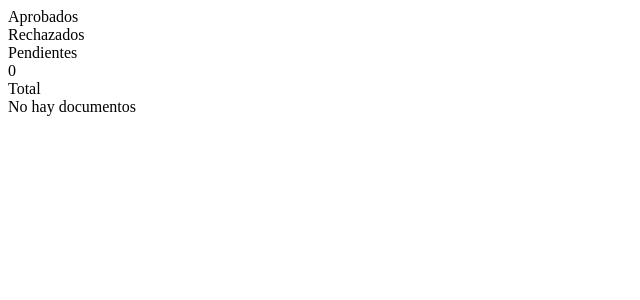
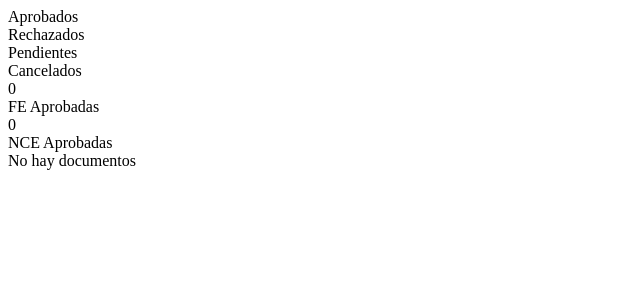
Before and after one commit to benitezrodrigo89/FacturacionElectronica, a Python web app: template app/templates/_tabla_docs.html in a window 1280 px wide. Shown: the top 300 px of the page, without its empty margins (0-640 px from the left). Run offline with Jinja, Linux system fonts and the light colour scheme; the template is opened without the code that fills it, so the values that code supplies are empty.

Commit message:
Dashboard: tarjetas FE aprobadas, NCE aprobadas y cancelados
- repositorio: nuevo método resumen_por_tipo() — conteo aprobados por tipo
- dashboard: pasa resumen_tipo al template
- _tabla_docs.html: 6 tarjetas — Aprobados, Rechazados, Pendientes,
  Cancelados, FE aprobadas, NCE aprobadas

Co-Authored-By: Claude Sonnet 4.6 (1M context) <noreply@anthropic.com>

```diff
--- a/app/templates/_tabla_docs.html
+++ b/app/templates/_tabla_docs.html
@@ -4,28 +4,40 @@
 
 <!-- Tarjetas de resumen -->
 <div class="row g-3 mb-4">
-  <div class="col-6 col-md-3">
+  <div class="col-6 col-md-2">
     <div class="card text-center p-3">
       <div class="stat-number text-success">{{ resumen.get('aprobado', 0) }}</div>
       <div class="small text-muted mt-1">Aprobados</div>
     </div>
   </div>
-  <div class="col-6 col-md-3">
+  <div class="col-6 col-md-2">
     <div class="card text-center p-3">
       <div class="stat-number text-danger">{{ resumen.get('rechazado', 0) }}</div>
       <div class="small text-muted mt-1">Rechazados</div>
     </div>
   </div>
-  <div class="col-6 col-md-3">
+  <div class="col-6 col-md-2">
     <div class="card text-center p-3">
       <div class="stat-number text-warning">{{ resumen.get('pendiente', 0) }}</div>
       <div class="small text-muted mt-1">Pendientes</div>
     </div>
   </div>
-  <div class="col-6 col-md-3">
+  <div class="col-6 col-md-2">
     <div class="card text-center p-3">
-      <div class="stat-number text-primary">{{ resumen.values() | sum }}</div>
-      <div class="small text-muted mt-1">Total</div>
+      <div class="stat-number text-secondary">{{ resumen.get('cancelado', 0) }}</div>
+      <div class="small text-muted mt-1">Cancelados</div>
+    </div>
+  </div>
+  <div class="col-6 col-md-2">
+    <div class="card text-center p-3">
+      <div class="stat-number text-primary">{{ (resumen_tipo if resumen_tipo is defined else {}).get(1, 0) }}</div>
+      <div class="small text-muted mt-1"><span class="badge bg-primary">FE</span> Aprobadas</div>
+    </div>
+  </div>
+  <div class="col-6 col-md-2">
+    <div class="card text-center p-3">
+      <div class="stat-number text-warning">{{ (resumen_tipo if resumen_tipo is defined else {}).get(5, 0) }}</div>
+      <div class="small text-muted mt-1"><span class="badge bg-warning text-dark">NCE</span> Aprobadas</div>
     </div>
   </div>
 </div>
--- a/app/web/dashboard.py
+++ b/app/web/dashboard.py
@@ -62,6 +62,8 @@ async def tabla_documentos(
     """Fragmento HTMX: resumen + tabla de documentos."""
     docs = []
     resumen = {}
+    resumen_tipo = {}
+    docs_ref = {}
     error = None
     try:
         db = Conexion()
@@ -69,9 +71,9 @@ async def tabla_documentos(
         repo = RepositorioDE(db)
         docs = _rows(repo.listar_por_estado(estado, limite=limit) if estado else repo.listar_recientes(limite=limit))
         resumen = repo.resumen_estados()
+        resumen_tipo = repo.resumen_por_tipo()
 
         # Para cada FE/NDE/etc., buscar si tiene NCE/NDE asociada
-        docs_ref = {}
         for doc in docs:
             cdc = doc.get('cdc')
             if cdc:
@@ -87,6 +89,7 @@ async def tabla_documentos(
         "docs": docs,
         "docs_ref": docs_ref,
         "resumen": resumen,
+        "resumen_tipo": resumen_tipo,
         "estado_filtro": estado,
         "error": error,
     })
```
Also changed, not shown: sifen_py/db/repositorio.py (+14 -0 lines).
